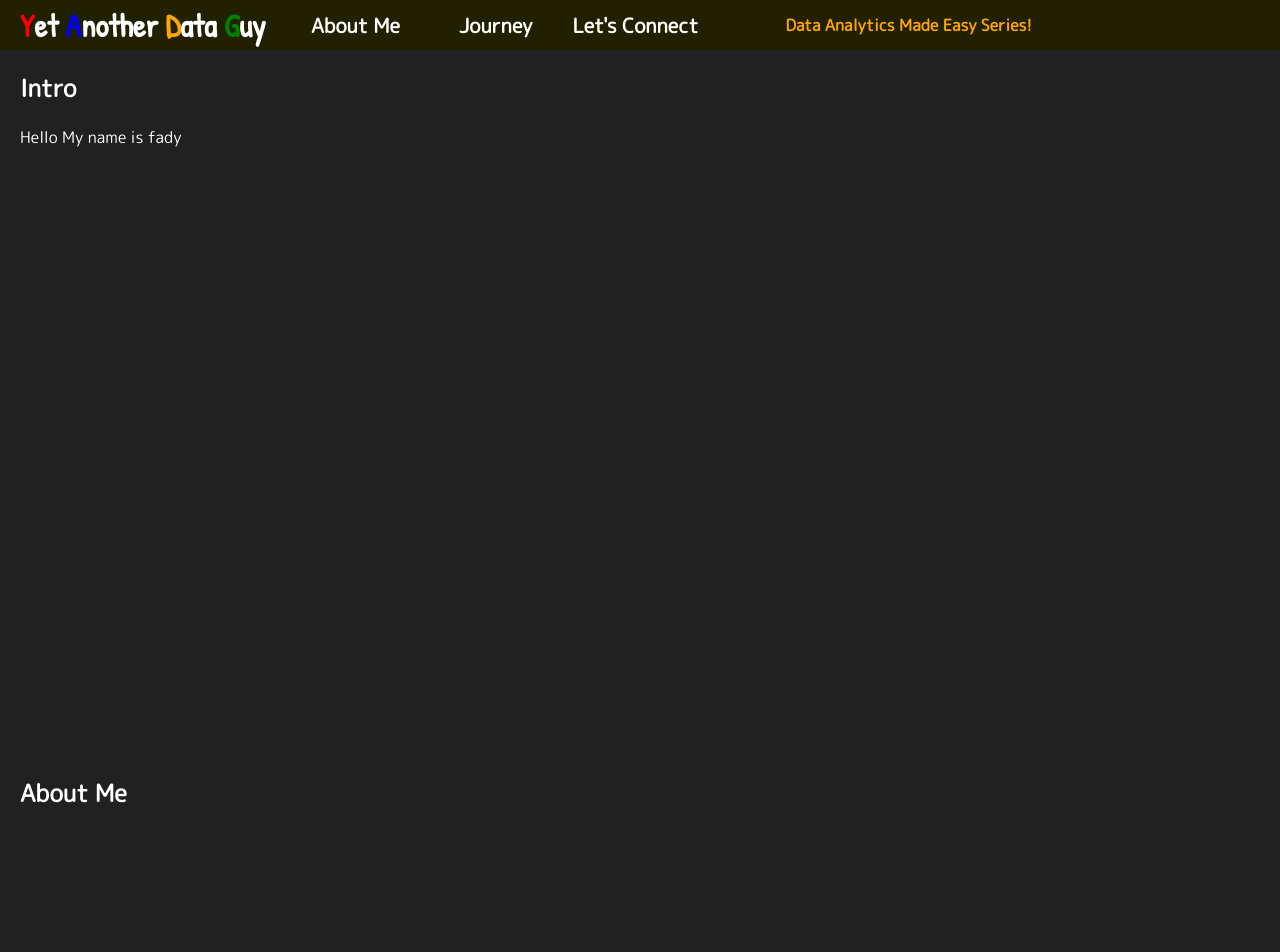
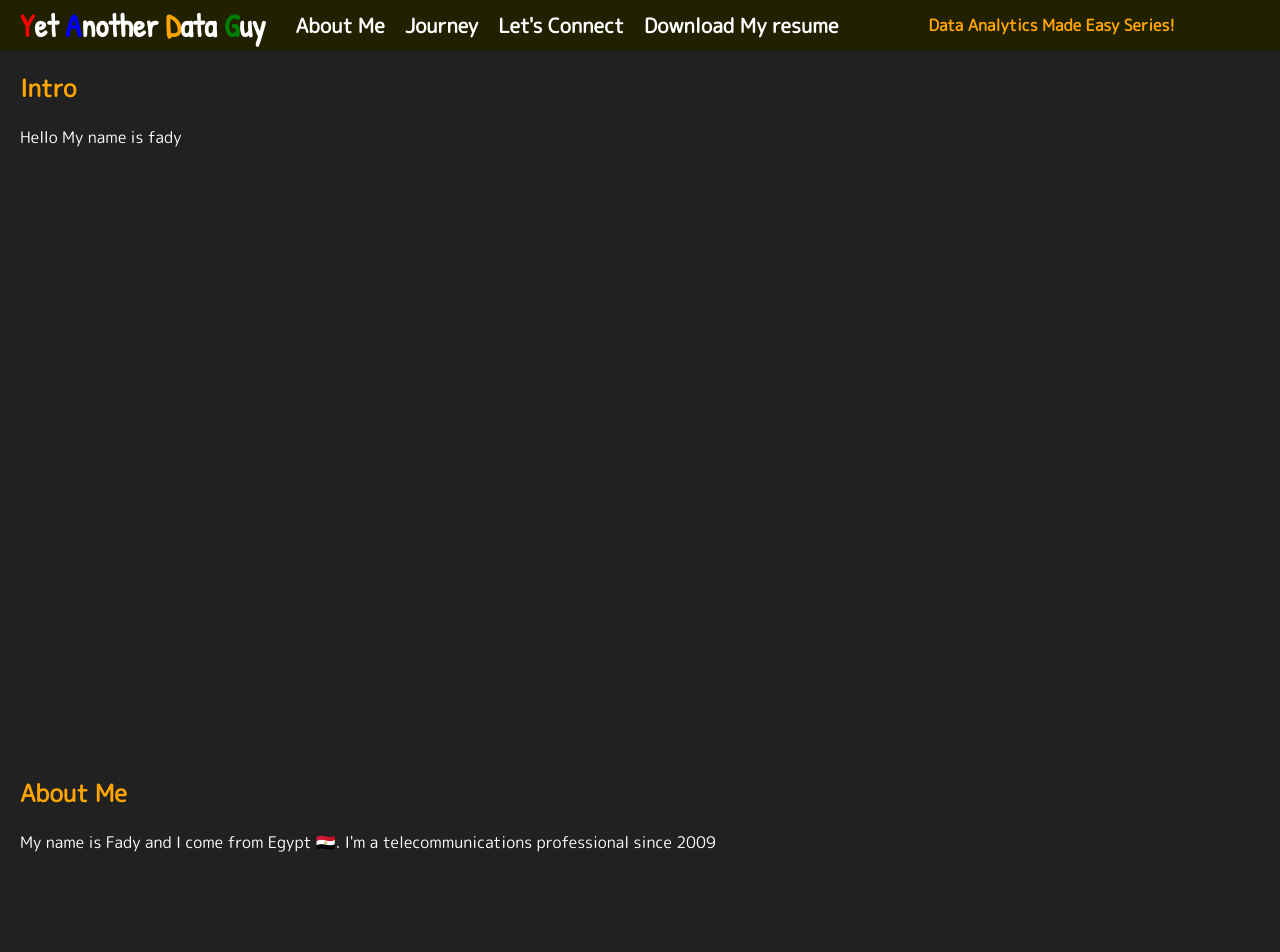
Before and after one commit to FadyGrAb/fadyinthecloud.click, a React (Create React App) app in the folder frontend/: page / in a window 1280 px wide. Shown: the top 952 px of the page. Built offline with nearby package versions, Linux system fonts and the light colour scheme.

Commit message:
testing download

```diff
--- a/frontend/src/components/Nav.js
+++ b/frontend/src/components/Nav.js
@@ -3,7 +3,7 @@ import "../styles/Nav.css";
 const Nav = (props) => {
   return (
     <nav id="nav-bar">
-      <a className="nav-item nav-brand" href="/">
+      <a className="nav-item nav-brand" href="#intro">
         <span style={{ color: "red" }}>Y</span>et
         <span style={{ color: "blue" }}>&nbsp;A</span>nother
         <span style={{ color: "orange" }}>&nbsp;D</span>ata
@@ -18,9 +18,15 @@ const Nav = (props) => {
       <a className="nav-item nav-a" href="#lets-connect">
         Let's Connect
       </a>
+      <a className="nav-item nav-a" href="../files/FadyAbdelmassih-resume.pdf">
+        Download My resume
+      </a>
       <a
         className="nav-item nav-a nav-direct-link"
         href="https://fadyinthecloud.click/data-analytics-made-easy"
+        download="fadyAbdelmassih-resume"
+        target="_blank"
+        rel="noreferrer"
       >
         Data Analytics Made Easy Series!
       </a>
--- a/frontend/src/content/AboutMe.js
+++ b/frontend/src/content/AboutMe.js
@@ -2,6 +2,10 @@ const AboutMe = () => {
   return (
     <div>
       <h2>About Me</h2>
+      <p>
+        My name is Fady and I come from Egypt 🇪🇬. I'm a telecommunications
+        professional since 2009
+      </p>
     </div>
   );
 };
--- a/frontend/src/styles/Nav.css
+++ b/frontend/src/styles/Nav.css
@@ -1,4 +1,4 @@
-@media screen and (max-width: 1000px){
+@media screen and (max-width: 700px){
   #nav-bar {
     display: block !important;
     height: var(--nav-responsive-height) !important;
@@ -43,7 +43,8 @@
   color: white;
   font-size: 1.25em;
   font-weight: bolder;
-  width: 7em;
+  width: 100%;
+  padding: 0 10px;
 }
 
 .nav-item {
@@ -52,6 +53,8 @@
   align-items: center;
   justify-content: space-around;
   height: 100%;
+  width: auto;
+  margin: 0 0px;
 }
 
 .nav-logo {
--- a/frontend/src/styles/Sections.css
+++ b/frontend/src/styles/Sections.css
@@ -43,3 +43,7 @@
 .content {
     background-color: #212121;
 }
+
+.section h2 {
+    color: orange;
+}
```
Also changed, not shown: 1 other file (tests, documents, lock files or other folders).
